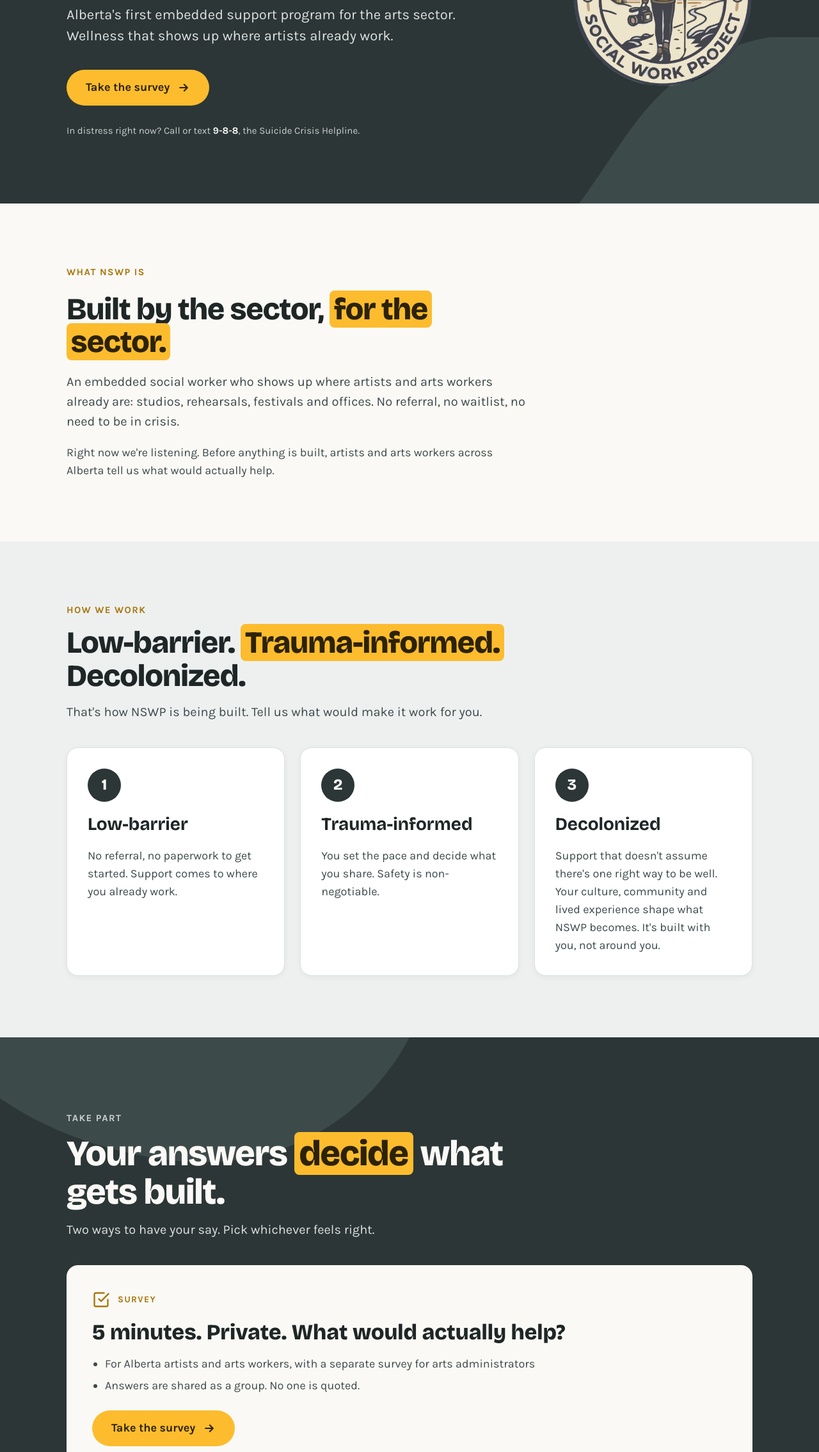
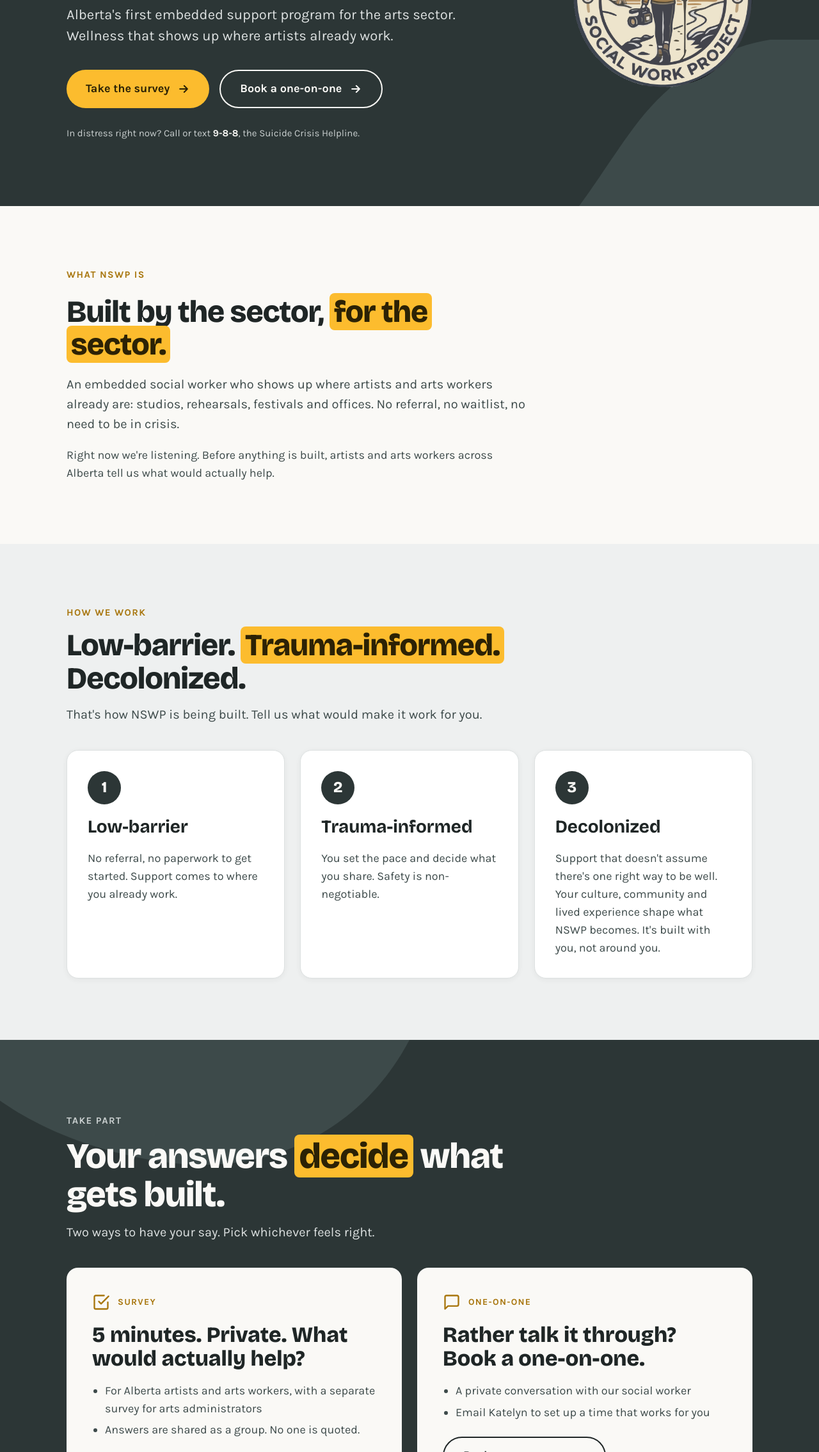
Before and after one commit to naughtypalettes/homegrown-main, a plain HTML site: page nswp.html in a window 1280 px wide. Shown: the part 531-2800 px from the top of the page at 64% size. Drawn offline with nearby package versions, Linux system fonts and the light colour scheme.

Commit message:
Add Book a one-on-one button to NSWP page
Adds the button to the hero and a One-on-one card in Take part,
both linking to katelyn@wearehomegrown.ca.

Co-Authored-By: Claude Opus 5.5 <noreply@anthropic.com>
Claude-Session: https://claude.ai/code/session_018P3CsiJGxxwsBwDHn9zBuL

```diff
--- a/nswp.html
+++ b/nswp.html
@@ -114,6 +114,8 @@ p { margin: 0; }
 .button-gold:hover { background: #fdcf66; color: var(--ink-on-gold); }
 .button-outline { border: 2px solid var(--charcoal-900); color: var(--charcoal-900); }
 .button-outline:hover { background: var(--charcoal-900); color: var(--paper); }
+.button-outline-light { border: 2px solid var(--paper); color: var(--paper); }
+.button-outline-light:hover { background: var(--paper); color: var(--charcoal-900); }
 
 /* Decorative corner shapes on dark sections */
 .dark-section { position: relative; overflow: hidden; background: var(--charcoal-800); }
@@ -426,6 +428,7 @@ src="https://www.facebook.com/tr?id=2137911013458736&ev=PageView&noscript=1"
         <p class="hero-lede">Alberta's first embedded support program for the arts sector. Wellness that shows up where artists already work.</p>
         <div class="hero-actions">
           <a class="button button-gold" href="nswp-survey">Take the survey<svg aria-hidden="true" width="20" height="20" viewBox="0 0 24 24" fill="none" stroke="currentColor" stroke-width="2.5" stroke-linecap="round" stroke-linejoin="round"><path d="M5 12h14M13 6l6 6-6 6"></path></svg></a>
+          <a class="button button-outline-light" href="mailto:katelyn@wearehomegrown.ca?subject=One-on-one%20session%20request">Book a one-on-one<svg aria-hidden="true" width="20" height="20" viewBox="0 0 24 24" fill="none" stroke="currentColor" stroke-width="2.5" stroke-linecap="round" stroke-linejoin="round"><path d="M5 12h14M13 6l6 6-6 6"></path></svg></a>
         </div>
         <p class="crisis-note">In distress right now? Call or text <strong>9-8-8</strong>, the Suicide Crisis Helpline.</p>
       </div>
@@ -496,6 +499,17 @@ src="https://www.facebook.com/tr?id=2137911013458736&ev=PageView&noscript=1"
             <a class="button button-gold" href="nswp-survey">Take the survey<svg aria-hidden="true" width="20" height="20" viewBox="0 0 24 24" fill="none" stroke="currentColor" stroke-width="2.5" stroke-linecap="round" stroke-linejoin="round"><path d="M5 12h14M13 6l6 6-6 6"></path></svg></a>
           </div>
         </article>
+        <article class="option">
+          <div class="option-tag"><svg aria-hidden="true" width="28" height="28" viewBox="0 0 24 24" fill="none" stroke="currentColor" stroke-width="2" stroke-linecap="round" stroke-linejoin="round"><path d="M21 15a2 2 0 0 1-2 2H7l-4 4V5a2 2 0 0 1 2-2h14a2 2 0 0 1 2 2z"></path></svg><span>One-on-one</span></div>
+          <h3>Rather talk it through? Book a one-on-one.</h3>
+          <ul>
+            <li>A private conversation with our social worker</li>
+            <li>Email Katelyn to set up a time that works for you</li>
+          </ul>
+          <div class="button-row">
+            <a class="button button-outline" href="mailto:katelyn@wearehomegrown.ca?subject=One-on-one%20session%20request">Book a one-on-one<svg aria-hidden="true" width="20" height="20" viewBox="0 0 24 24" fill="none" stroke="currentColor" stroke-width="2.5" stroke-linecap="round" stroke-linejoin="round"><path d="M5 12h14M13 6l6 6-6 6"></path></svg></a>
+          </div>
+        </article>
       </div>
     </div>
   </section>
```
